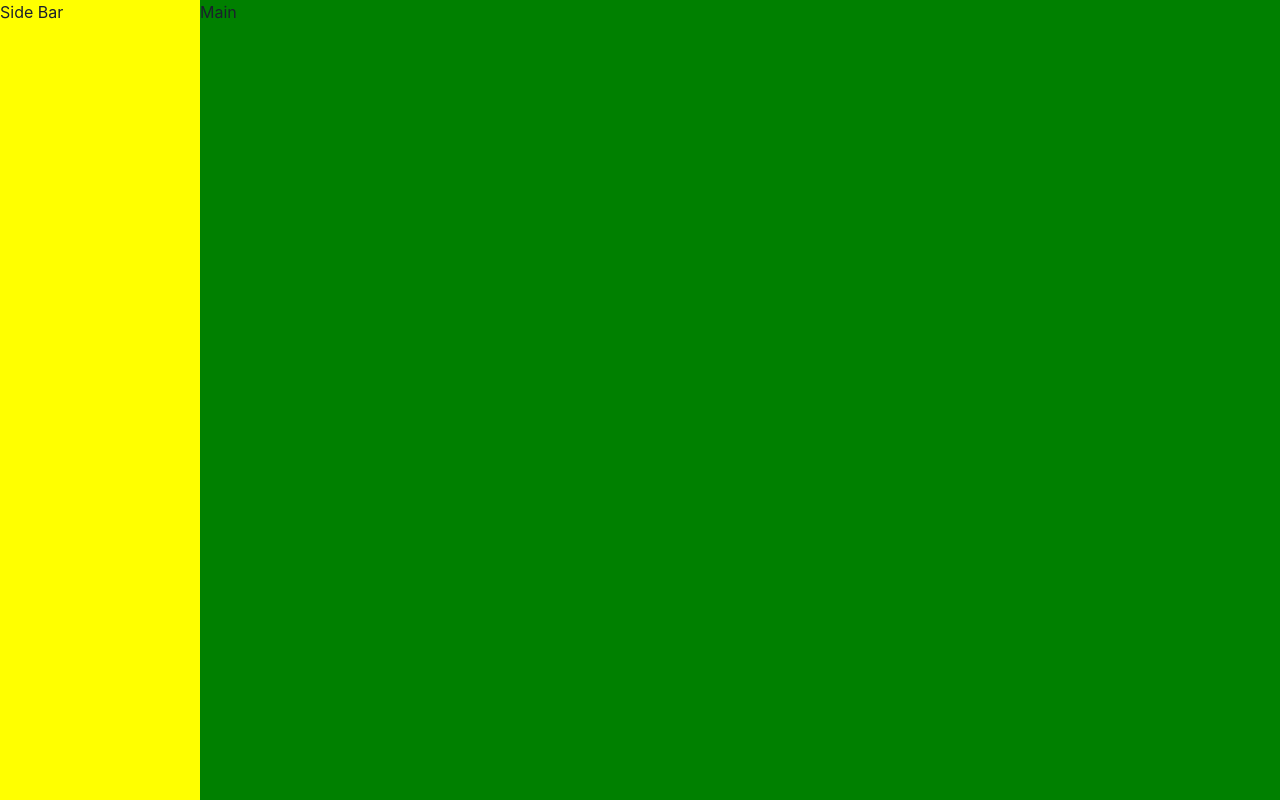
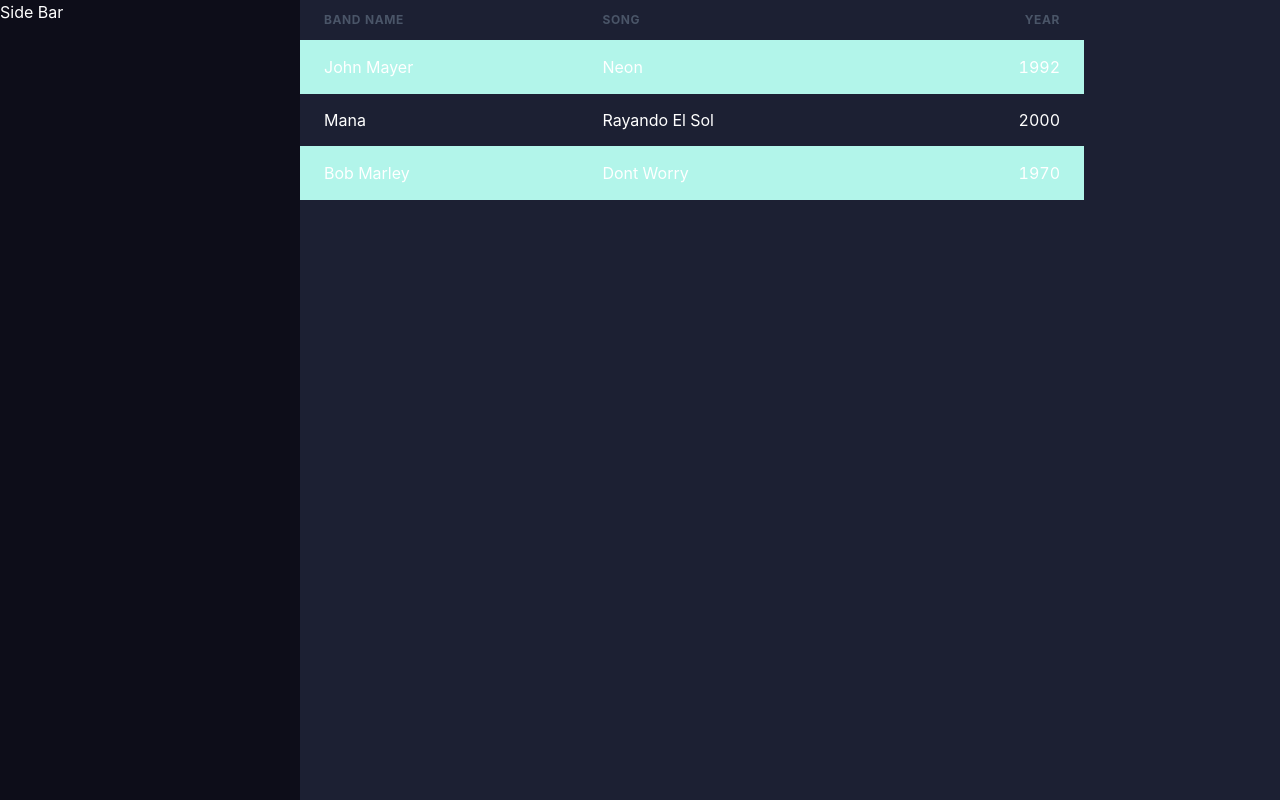
Before and after one commit to kjonathan098/groovegather, a React (Create React App) app in the folder frontend/: page / in a window 1280 px wide. Built offline with nearby package versions, Linux system fonts and the light colour scheme.

Commit message:
added custom theme and start songs table component

```diff
--- a/frontend/src/App.tsx
+++ b/frontend/src/App.tsx
@@ -1,19 +1,21 @@
 import { Box, Center, ChakraProvider, Grid, GridItem, Show } from '@chakra-ui/react'
+import theme from './theme'
+import SongsTable from './components/SongsTable'
 
 function App() {
 	return (
-		<ChakraProvider>
+		<ChakraProvider theme={theme}>
 			<Center bg={'green'}>
 				<Box maxW={'1600px'} minW={'100%'} h={'100%'} bg={'red'}>
-					<Grid templateAreas={{ base: `"main"`, lg: ` "aside main"` }} templateColumns={{ base: '1fr', lg: '200px 1fr' }} h={'100%'}>
+					<Grid templateAreas={{ base: `"main"`, lg: ` "aside main"` }} templateColumns={{ base: '1fr', lg: '300px 1fr' }} h={'100%'}>
 						<Show above="lg">
-							<GridItem area="aside" h={'100vh'} overflow={'scroll'} bg={'yellow'}>
+							<GridItem area="aside" h={'100vh'} bg={'secondary'}>
 								Side Bar
 							</GridItem>
 						</Show>
 
-						<GridItem area="main" bg={'green'}>
-							Main
+						<GridItem area="main" bg={'primary'}>
+							<SongsTable />
 						</GridItem>
 					</Grid>
 				</Box>
--- /dev/null
+++ b/frontend/src/components/SongsTable.tsx
@@ -0,0 +1,39 @@
+import { Box, Table, TableCaption, TableContainer, Tbody, Td, Th, Thead, Tr } from '@chakra-ui/react'
+import React from 'react'
+
+const SongsTable = () => {
+	return (
+		<Box w={'80%'}>
+			<TableContainer>
+				<Table variant="striped" colorScheme="teal">
+					<Thead>
+						<Tr>
+							<Th>Band Name</Th>
+							<Th>Song</Th>
+							<Th isNumeric>Year</Th>
+						</Tr>
+					</Thead>
+					<Tbody>
+						<Tr>
+							<Td>John Mayer</Td>
+							<Td>Neon</Td>
+							<Td isNumeric>1992</Td>
+						</Tr>
+						<Tr>
+							<Td>Mana</Td>
+							<Td>Rayando El Sol </Td>
+							<Td isNumeric>2000</Td>
+						</Tr>
+						<Tr>
+							<Td>Bob Marley</Td>
+							<Td>Dont Worry</Td>
+							<Td isNumeric>1970</Td>
+						</Tr>
+					</Tbody>
+				</Table>
+			</TableContainer>
+		</Box>
+	)
+}
+
+export default SongsTable
--- /dev/null
+++ b/frontend/src/theme.ts
@@ -0,0 +1,21 @@
+import { extendTheme, ThemeConfig } from '@chakra-ui/react'
+
+const customColors = {
+	primary: '#1c2033',
+	secondary: '#0d0d19',
+	accent: '#7c4253',
+}
+
+const theme = extendTheme({
+	colors: customColors,
+	styles: {
+		global: (props: { theme: { colors: { primary: any } } }) => ({
+			body: {
+				bg: props.theme.colors.primary,
+				color: 'white',
+			},
+		}),
+	},
+})
+
+export default theme
```
